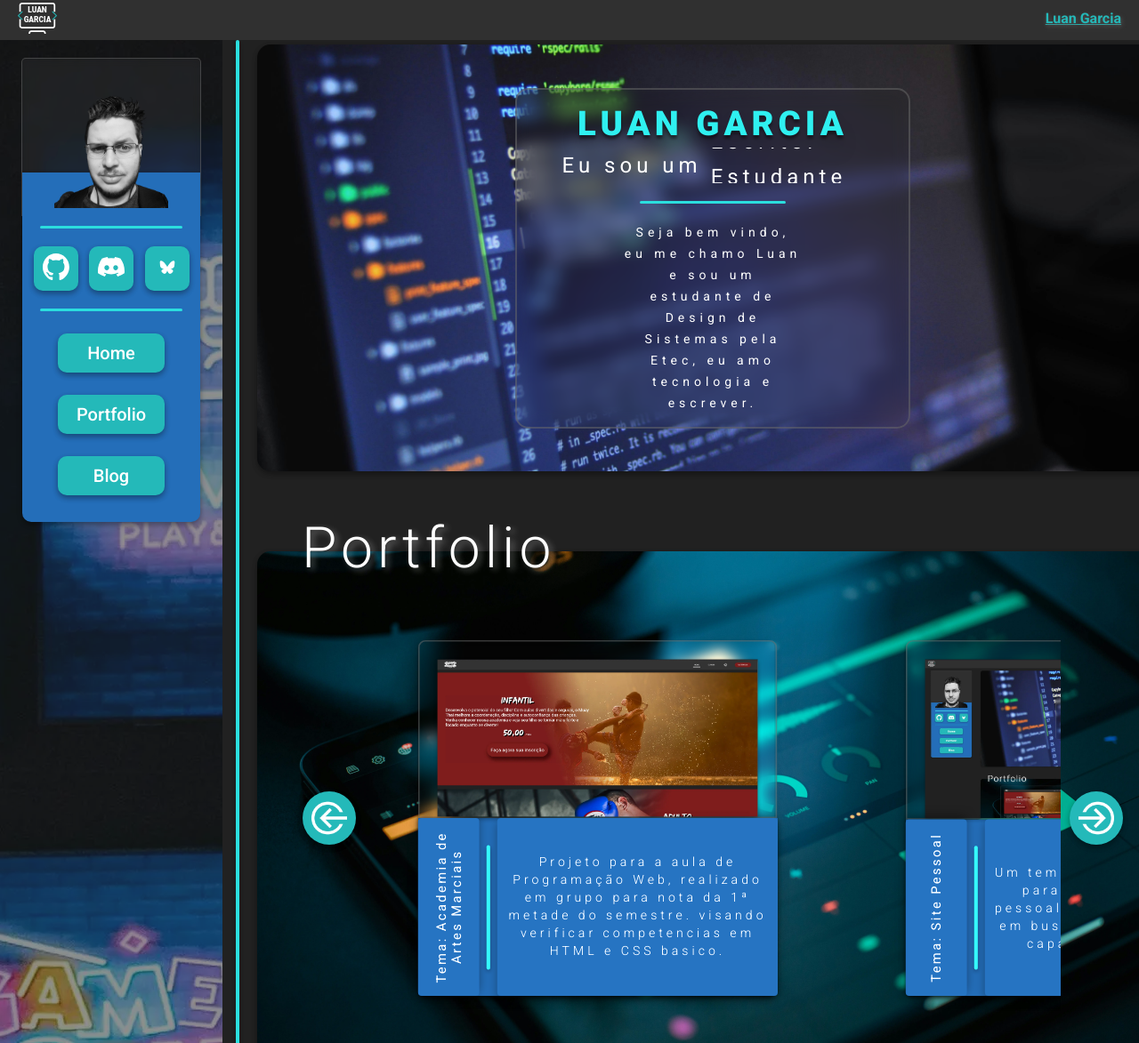
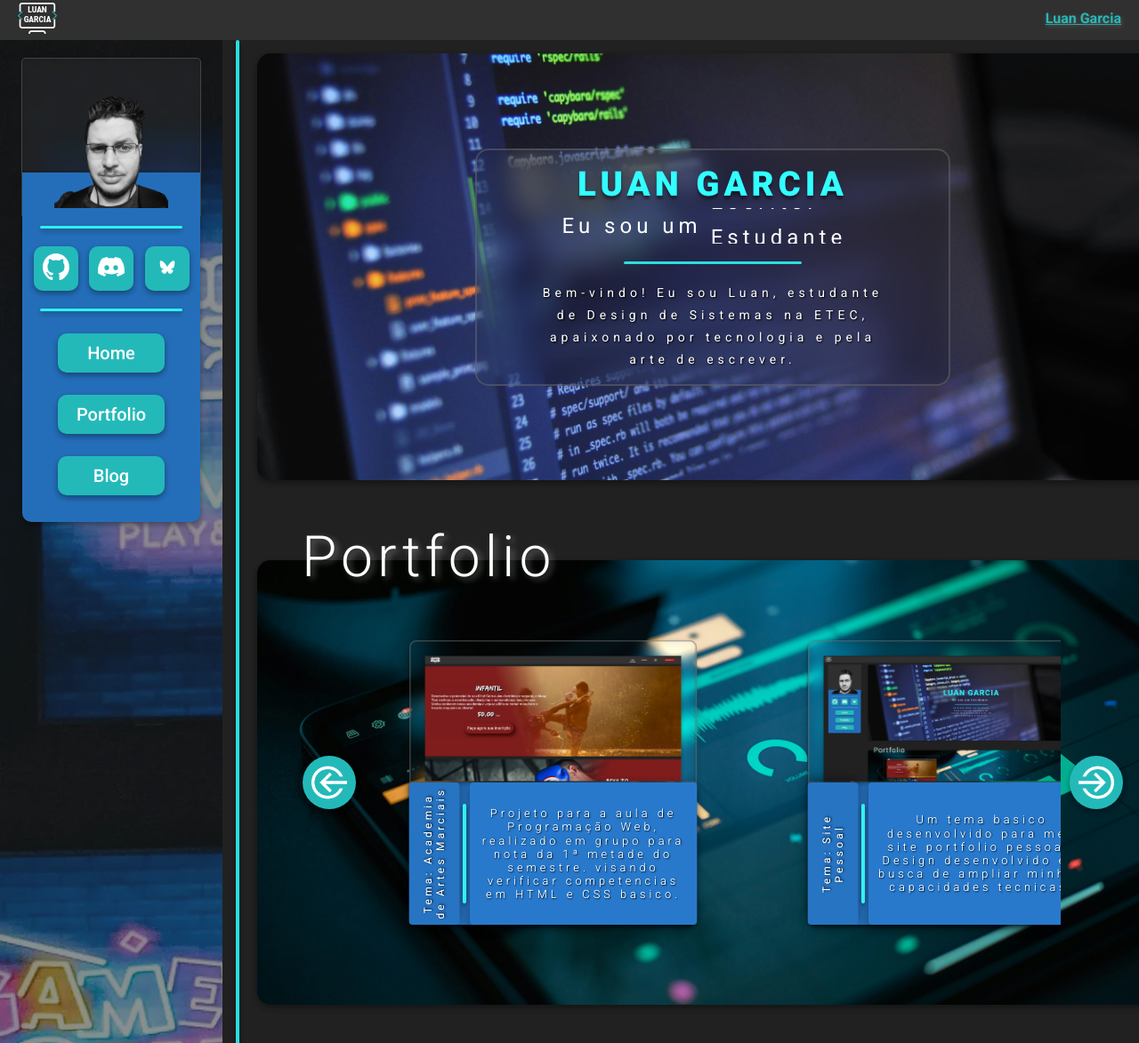
Before and after one commit to LGarciax/Portfolio-Theme, a plain HTML site: page index.html in a window 1280 px wide. Shown: the part 5-1178 px from the top of the page at 89% size. Drawn offline with Linux system fonts and the light colour scheme.

Commit message:
Adjust for smaller monitor screens

```diff
--- a/assets/css/media-768.css
+++ b/assets/css/media-768.css
@@ -9,4 +9,35 @@
         width: 30px;
         height: auto;
     }
+
+
+  .banner-text{
+        width: 31.25rem;
+        min-width: 31.25rem;
+
+    }
+
+    .banner-sub{
+
+        min-width: 400px;
+    }
+
+    .item {
+        scale: 0.8;
+        height: 25rem;
+        width: 25rem;
+        min-height: 400px;
+        min-width: 400px;
+    }
+
+    .port-text h4{
+        font-size: .9375rem;
+        line-height: normal;
+    }
+
+    .port-text p{
+        font-size: 16px;
+        line-height: normal;
+    }
+
  }
--- a/assets/css/styles.css
+++ b/assets/css/styles.css
@@ -136,7 +136,8 @@ main{
     border-radius: .9375rem;
     background-color: var(--accent-color);
     margin: 3.75rem auto 0rem auto;
-    filter: brightness(120%);
+    filter: brightness(130%);
+    box-shadow: var(--shadow);
     display:flex;
 
 
@@ -247,7 +248,7 @@ main{
 
 .Container-Main{
     width: 100%;
-    margin: 5px;
+    margin: 15px 5px;
 
 }
 
@@ -279,7 +280,7 @@ main{
     height: fit-content;
     justify-content: center;
     align-items: center;
-    backdrop-filter: blur(.625rem) brightness(90%);
+    backdrop-filter: blur(15px) brightness(80%);
     display: flex;
     flex-direction: column;
     border-radius: .9375rem;
@@ -302,7 +303,7 @@ main{
 
 .Destaque {
      color: var(--accent-color);
-     filter:brightness(130%);
+     filter:brightness(140%);
 
      /*text-shadow: rgba(43,217,217,0.9) 0rem 0rem .875rem;*/
      text-shadow: 0rem .25rem .1875rem rgba(0,0,0,0.4),
@@ -415,7 +416,8 @@ main{
     letter-spacing: 5px;
     font-size: 14px;
     font-weight: 400;
-    line-height: 24px;
+    line-height: 25px;
+    text-shadow: 1px 1px 2px black ;
   }
 
 /* Portfolio */
@@ -599,11 +601,13 @@ transition: 300ms;
   width: 15%;
   padding: .3125rem;
   font-weight: 400;
-  font-size: 18.4px;
-  letter-spacing: 3px;
+  font-size: 1.1875rem;
+  letter-spacing: .25rem;
+  line-height: 1.875rem;
   box-shadow: rgba(0, 0, 0, 0.35) 0rem .3125rem .9375rem;
   background-color: var(--side-background-color);
   filter: brightness(105%);
+  text-shadow: 1px 1px 3px black;
   border-radius: .3125rem;
 }
 
@@ -615,24 +619,26 @@ transition: 300ms;
   background-color: var(--accent-color);
   filter: brightness(150%);
   box-shadow: var(--shadow);
+
 }
 
 .port-text p{
   text-align: center;
-  line-height: 25px;
+  line-height: 1.875rem;
   width: 74%;
   height: auto;
   display: flex;
   align-items: center;
   justify-content: center;
   padding: .625rem;
-  font-size: 17.6px;
+  font-size: 1.25rem;
   font-weight: 300;
-  letter-spacing: 5px;
+  letter-spacing: .3125rem;
   box-shadow: rgba(0, 0, 0, 0.35) 0rem .3125rem .9375rem;
   background-color: var(--side-background-color);
-  filter: brightness(105%);
+  filter: brightness(110%);
   border-radius: .3125rem;
+  text-shadow: 1px 1px 2px black;
 }
 
 
--- a/index.html
+++ b/index.html
@@ -79,7 +79,7 @@
 
                     </div>
                     <div class="line-banner"></div>
-                    <p class="banner-sub">Seja bem vindo, eu me chamo Luan e sou um estudante de Design de Sistemas pela Etec, eu amo tecnologia e escrever.  </p>
+                    <p class="banner-sub">Bem-vindo! Eu sou Luan, estudante de Design de Sistemas na ETEC, apaixonado por tecnologia e pela arte de escrever.  </p>
                    <!-- <a href="mailto:contato@luangarcia.dev.br">
                         <button type="button" class="email">Entre em Contato</button>
                       </a> -->
```
